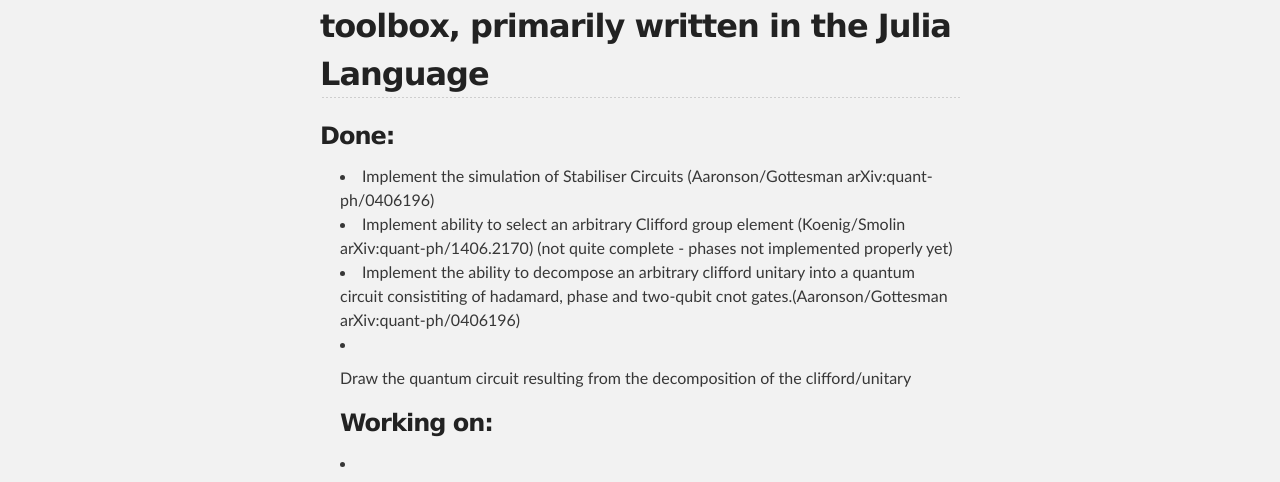
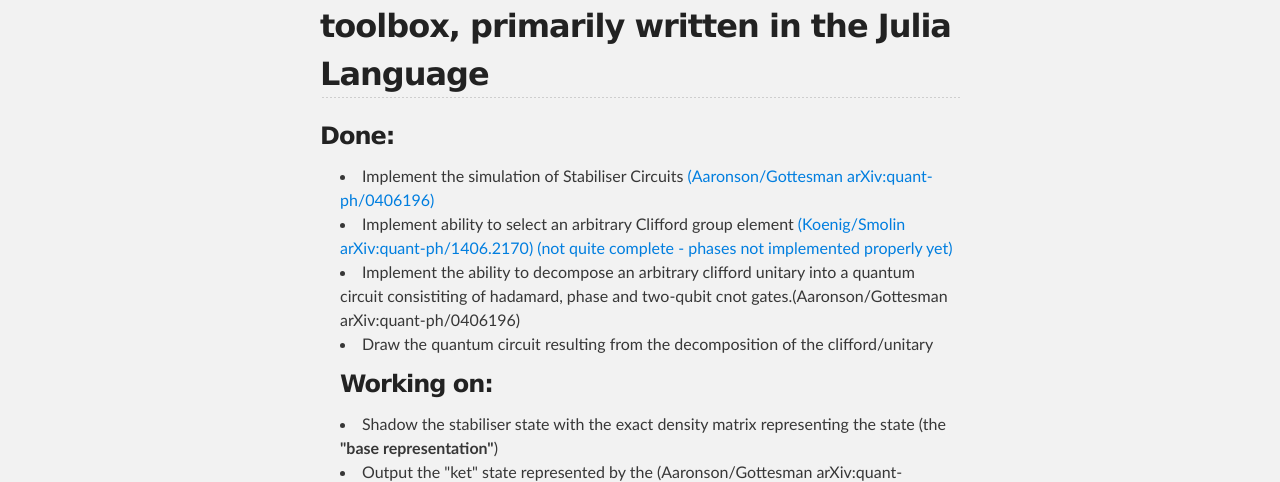
Before and after one commit to rharper2/Juqst, a plain HTML site: page index.html in a window 1280 px wide. Shown: the part 424-906 px from the top of the page. Drawn offline with Linux system fonts and the light colour scheme.

Commit message:
added pngs and links

```diff
--- a/index.html
+++ b/index.html
@@ -41,16 +41,15 @@
 <a name="done" class="anchor" href="#done"><span class="octicon octicon-link"></span></a>Done:</h3>
 
 <ul>
-<li>Implement the simulation of Stabiliser Circuits (Aaronson/Gottesman arXiv:quant-ph/0406196)</li>
-<li>Implement ability to select an arbitrary Clifford group element (Koenig/Smolin arXiv:quant-ph/1406.2170) (not quite complete - phases not implemented properly yet)</li>
+<li>Implement the simulation of Stabiliser Circuits <a href="http://arxiv.org/pdf/quant-ph/0406196v5.pdf">(Aaronson/Gottesman arXiv:quant-ph/0406196)</a></li>
+<li>Implement ability to select an arbitrary Clifford group element <a href="http://arxiv.org/abs/1406.2170">(Koenig/Smolin arXiv:quant-ph/1406.2170) (not quite complete - phases not implemented properly yet)</a></li>
 <li>Implement the ability to decompose an arbitrary clifford unitary into a quantum circuit consistiting of hadamard, phase and two-qubit cnot gates.(Aaronson/Gottesman arXiv:quant-ph/0406196)</li>
-<li>
-<p>Draw the quantum circuit resulting from the decomposition of the clifford/unitary</p>
+<li> Draw the quantum circuit resulting from the decomposition of the clifford/unitary</li>
 
 <h3>
 <a name="working-on" class="anchor" href="#working-on"><span class="octicon octicon-link"></span></a>Working on:</h3>
 </li>
-<li><p>Shadow the stabiliser state with the exact density matrix representing the state (the <strong>"base representation"</strong>)</p></li>
+<li>Shadow the stabiliser state with the exact density matrix representing the state (the <strong>"base representation"</strong>)</li>
 <li>Output the "ket" state represented by the  (Aaronson/Gottesman arXiv:quant-ph/0406196) tabelau (the <strong>"tableau"</strong>)</li>
 <li>Integrate earlier work pre-defining the steane code generators and logical operators, allowing an arbitrary qubit to be projected into a steane code stabilised state.</li>
 </ul><h3>
@@ -94,7 +93,7 @@
 
 <p>The state is represented internally as a matrix of the form:</p>
 
-<p></p>
+<p><img src="matrix.png">Aaronson/Gottesman arXiv:quant-ph/0406196</p>
 
 <p>Currently I am just using Int32 Arrays, although binary arrays would save space (if it ever becomes necessary).</p>
 
```
Also changed, not shown: Clifford Mapping.png (added), Matrix.png (added), coding.png (added), test1.png (added).
